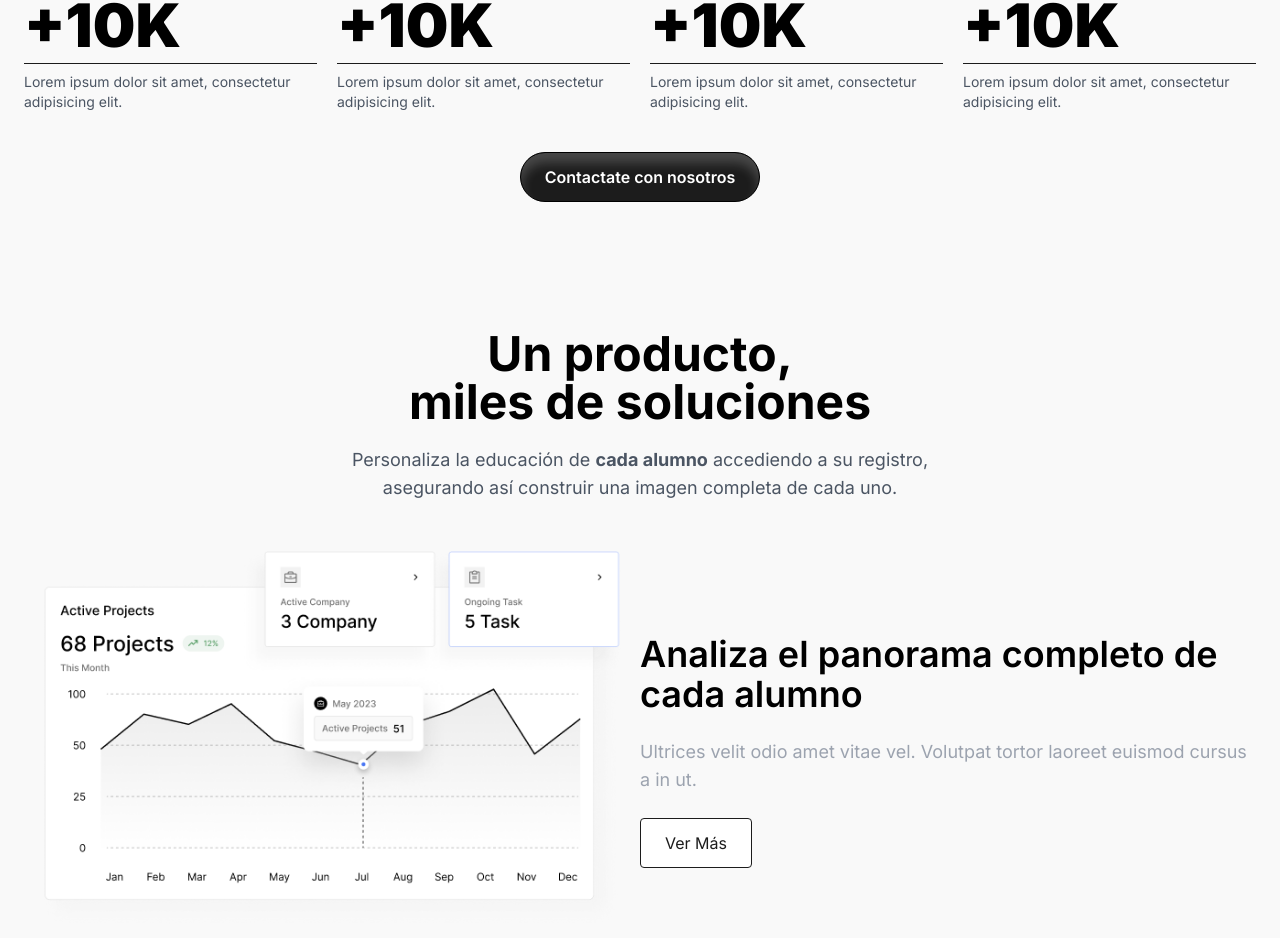
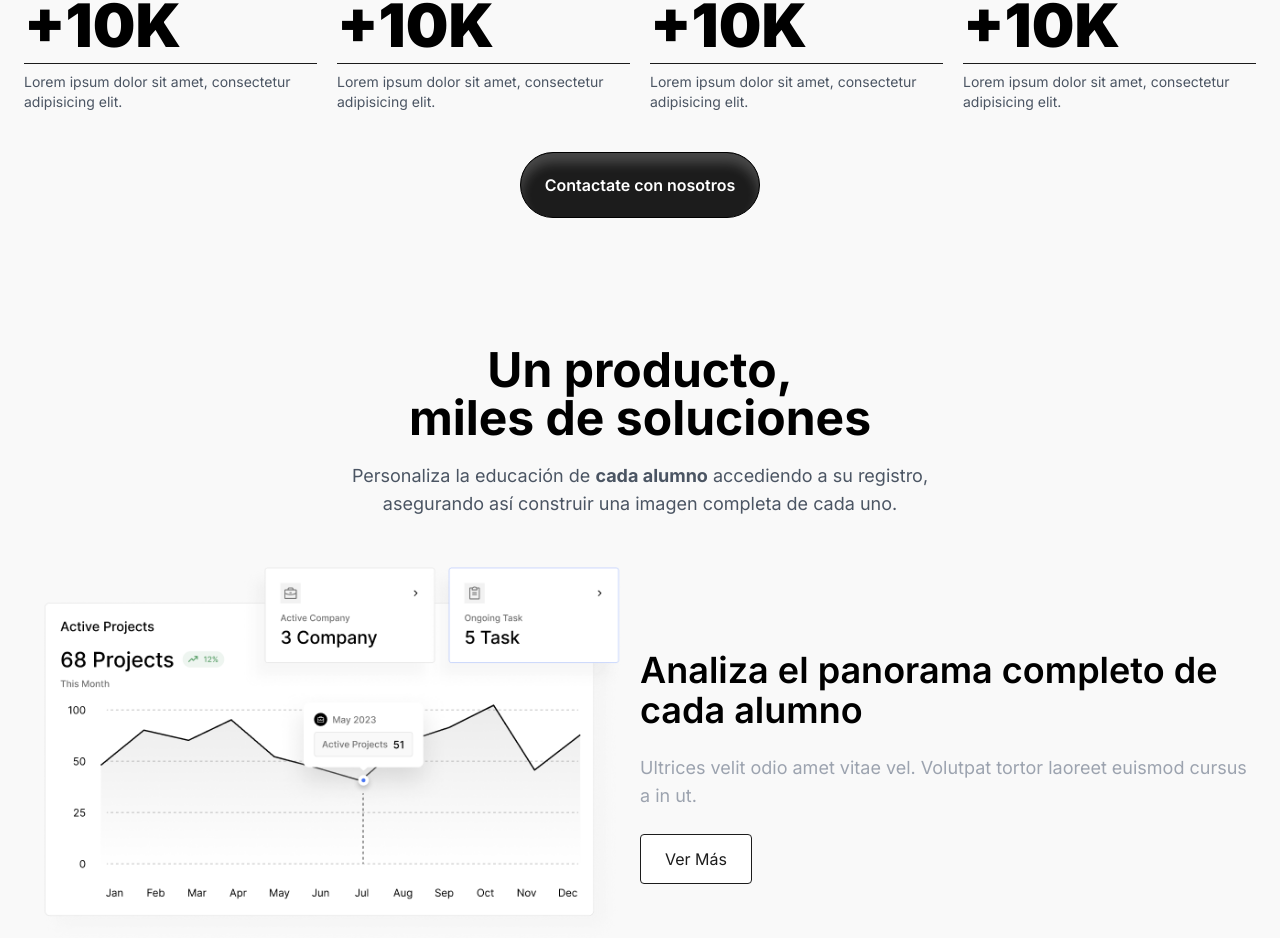
Before and after one commit to PolCarva/datapps_landing, a Next.js app: page / in a window 1280 px wide. Shown: the part 1457-2395 px from the top of the page. Built offline with nearby package versions, Linux system fonts and the light colour scheme.

Commit message:
Button style fix

```diff
--- a/components/Facets.tsx
+++ b/components/Facets.tsx
@@ -73,7 +73,7 @@ const Facets = () => {
               text="Contactate con nosotros"
               type="primary"
               rounded
-              className="w-full mt-5 font-semibold px-10 mx-auto"
+              className="w-full mt-5 font-semibold py-5 px-12 mx-auto"
             />
         </div>
       </Container>
```
